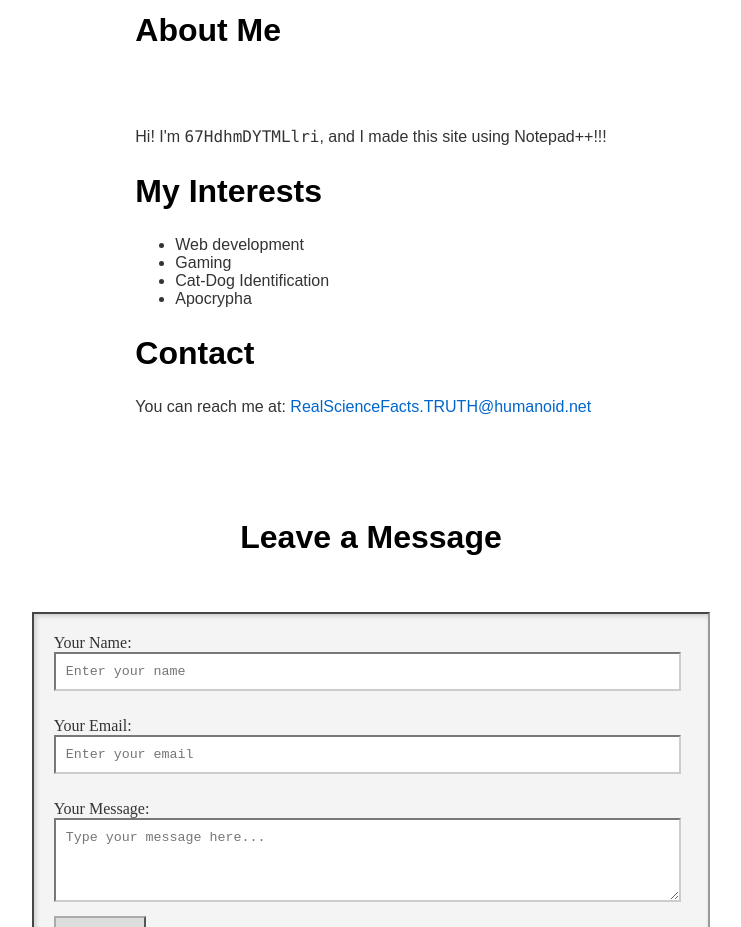
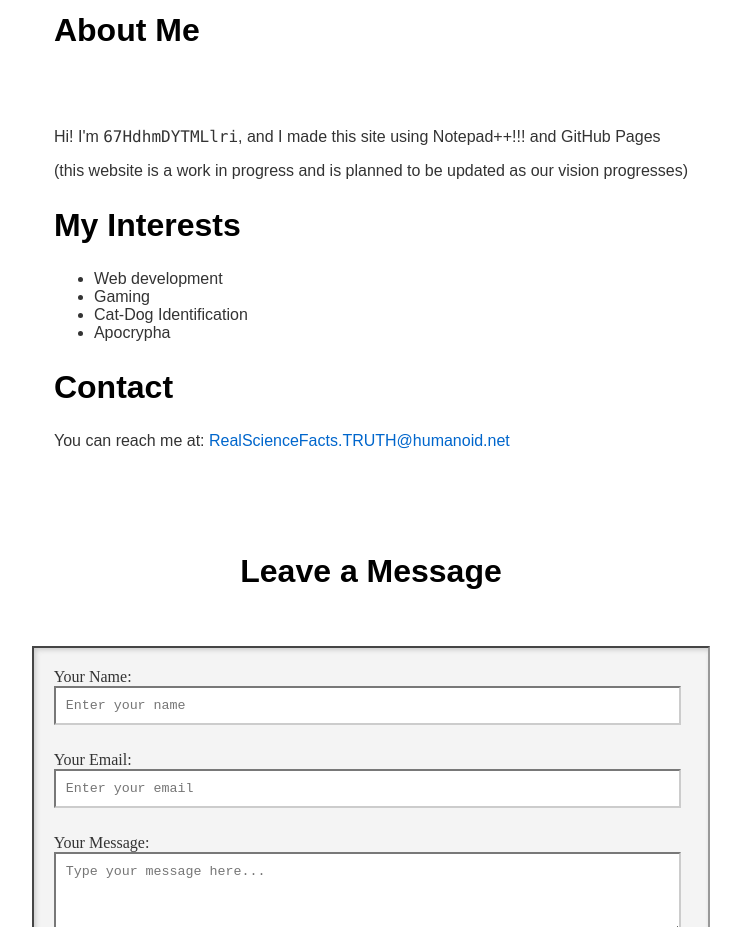
Before and after one commit to DaelCityPress/Hurry-Hurry, a plain HTML site: page index.html in a window 1280 px wide. Shown: the part 840-1767 px from the top of the page, without its empty margins (269-1010 px from the left). Drawn offline with Linux system fonts and the light colour scheme.

Commit message:
Update index.html

```diff
--- a/index.html
+++ b/index.html
@@ -191,8 +191,9 @@ button:hover {
     <main>
         <h2>About Me</h2>
        <p style="position: relative; display: inline-block;">
-  <p>Hi! I'm <span id="garbled-name"></span>, and I made this site using Notepad++!!!</p>
+  <p>Hi! I'm <span id="garbled-name"></span>, and I made this site using Notepad++!!! and GitHub Pages</p>
 
+  <p>(this website is a work in progress and is planned to be updated as our vision progresses)</p>
 
 
 
```
